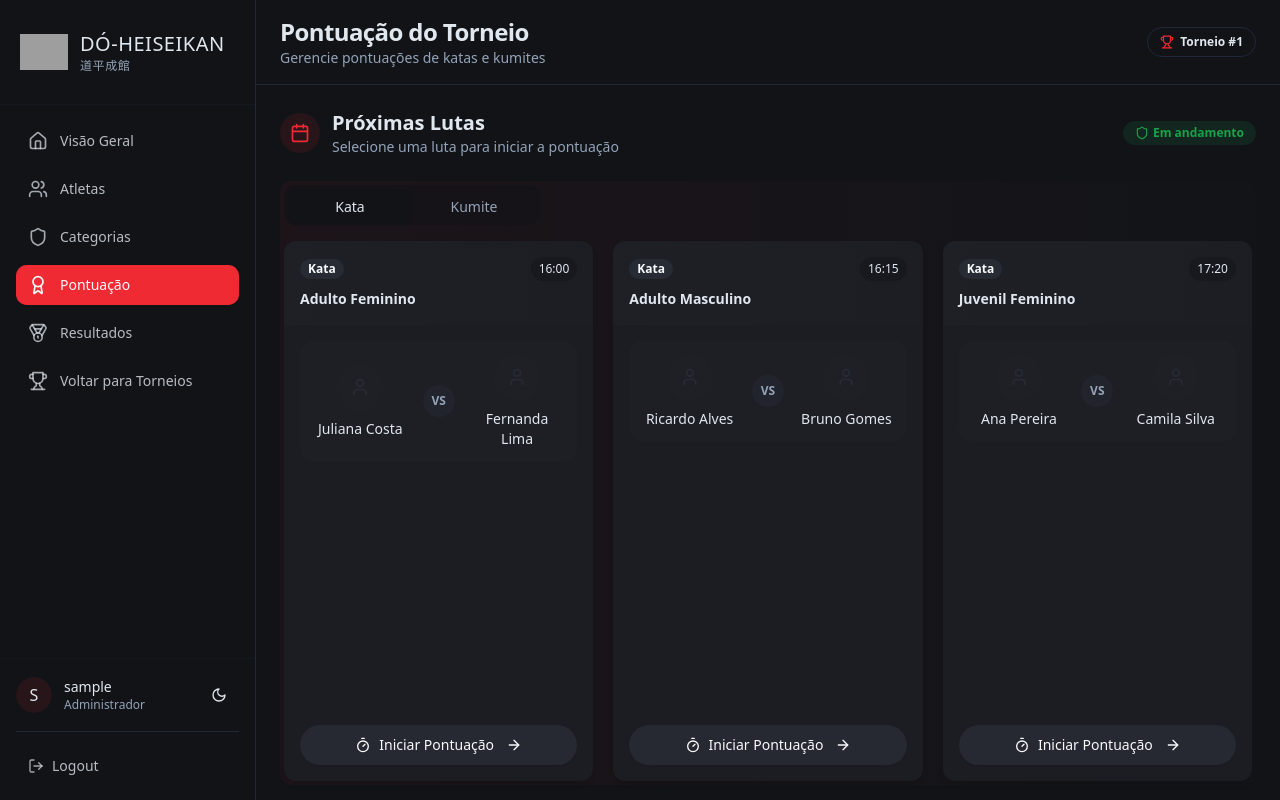
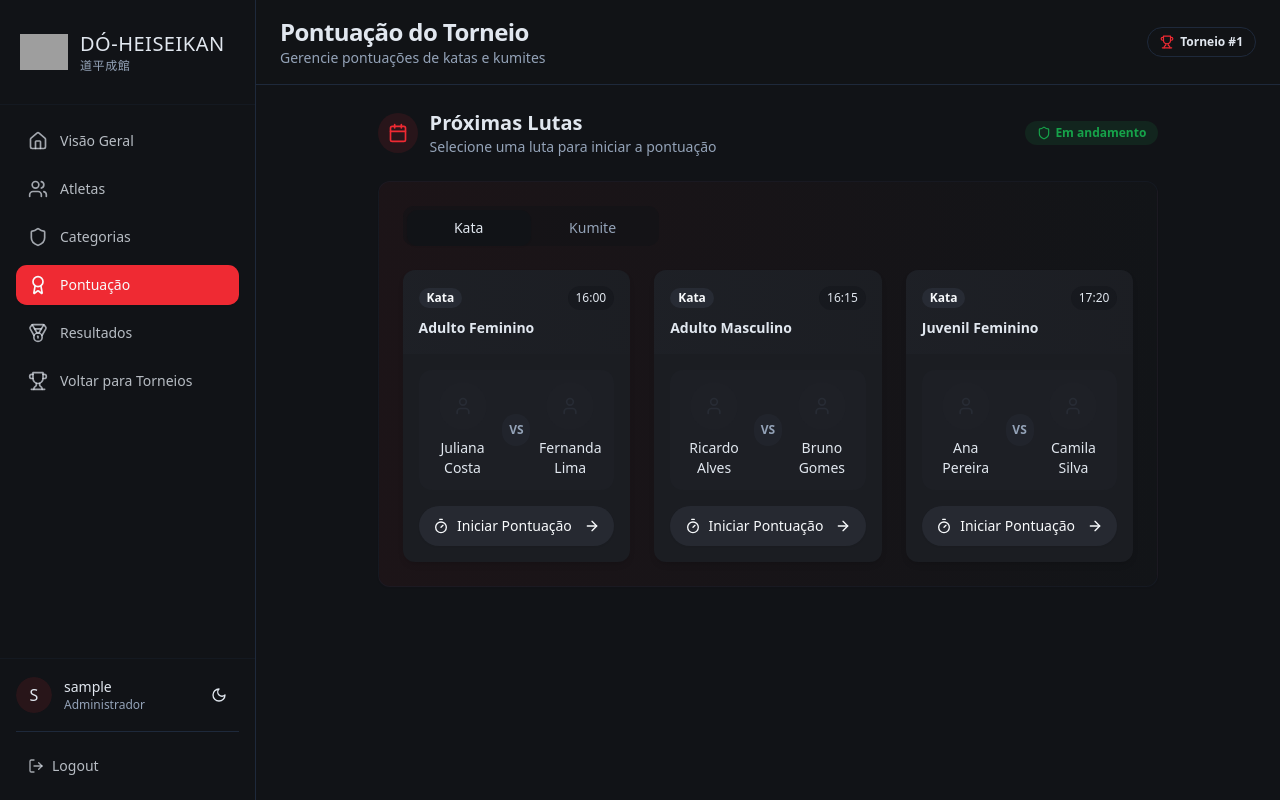
Before and after one commit to xaexae-ne-pae/sistema-karate-do-heiseikan, a React (Vite) app: page /torneios/1/pontuacao in a window 1280 px wide. Built offline with nearby package versions, Linux system fonts and the light colour scheme; sample sign-in values are in the browser's storage; grey boxes are pictures that could not be loaded.

Commit message:
Refactor: Adjust TournamentScoring page layout
Modify the TournamentScoring page to occupy approximately 80% of the screen width.

```diff
--- a/src/pages/TournamentScoring.tsx
+++ b/src/pages/TournamentScoring.tsx
@@ -62,8 +62,8 @@ const TournamentScoring = () => {
           </div>
         </header>
 
-        <main className="flex-1 p-6 overflow-hidden">
-          <div className="h-full flex flex-col">
+        <main className="flex-1 p-6 overflow-hidden flex justify-center">
+          <div className="w-4/5 max-w-6xl">
             <div className="flex items-center justify-between mb-6">
               <div className="flex items-center gap-3">
                 <div className="w-10 h-10 rounded-full bg-primary/10 flex items-center justify-center">
@@ -81,13 +81,13 @@ const TournamentScoring = () => {
               </Badge>
             </div>
 
-            <div className="bg-gradient-to-r from-primary/5 to-secondary/5 rounded-xl p-1 h-full">
+            <div className="bg-gradient-to-r from-primary/5 to-secondary/5 rounded-xl p-6 shadow-sm border border-border/30">
               <Tabs
                 defaultValue="kata"
                 onValueChange={setActiveTab}
                 className="h-full"
               >
-                <TabsList className="grid grid-cols-2 mb-4 bg-background/50 p-1 w-64">
+                <TabsList className="grid grid-cols-2 mb-6 bg-background/50 p-1 w-64">
                   <TabsTrigger
                     value="kata"
                     className={`text-sm rounded-md font-medium py-2 ${activeTab === "kata" ? "bg-secondary/20" : ""}`}
@@ -102,13 +102,12 @@ const TournamentScoring = () => {
                   </TabsTrigger>
                 </TabsList>
 
-                <div className="h-[calc(100vh-260px)]">
-                  <TabsContent value="kata" className="h-full animate-fade-in">
-                    <div className="grid grid-cols-3 gap-5 h-full">
+                <TabsContent value="kata" className="animate-fade-in">
+                  <div className="grid grid-cols-3 gap-6">
                     {kataMatches.map((match) => (
                       <Card
                         key={match.id}
-                          className="overflow-hidden border-0 shadow-md hover:shadow-lg transition-all duration-300 hover:translate-y-[-2px] flex flex-col"
+                        className="overflow-hidden border-0 shadow-md hover:shadow-lg transition-all duration-300 hover:translate-y-[-2px] flex flex-col hover-glow"
                       >
                         <div className="bg-gradient-to-r from-secondary/20 to-secondary/5 p-4">
                           <div className="flex justify-between items-center mb-2">
@@ -159,12 +158,12 @@ const TournamentScoring = () => {
                   </div>
                 </TabsContent>
 
-                  <TabsContent value="kumite" className="h-full animate-fade-in">
-                    <div className="grid grid-cols-3 gap-5 h-full">
+                <TabsContent value="kumite" className="animate-fade-in">
+                  <div className="grid grid-cols-3 gap-6">
                     {kumiteMatches.map((match) => (
                       <Card
                         key={match.id}
-                          className="overflow-hidden border-0 shadow-md hover:shadow-lg transition-all duration-300 hover:translate-y-[-2px] flex flex-col"
+                        className="overflow-hidden border-0 shadow-md hover:shadow-lg transition-all duration-300 hover:translate-y-[-2px] flex flex-col hover-glow"
                       >
                         <div className="bg-gradient-to-r from-primary/20 to-primary/5 p-4">
                           <div className="flex justify-between items-center mb-2">
@@ -214,7 +213,6 @@ const TournamentScoring = () => {
                     ))}
                   </div>
                 </TabsContent>
-                </div>
               </Tabs>
             </div>
           </div>
```
Lines whose indentation alone changed are shown as unchanged.
